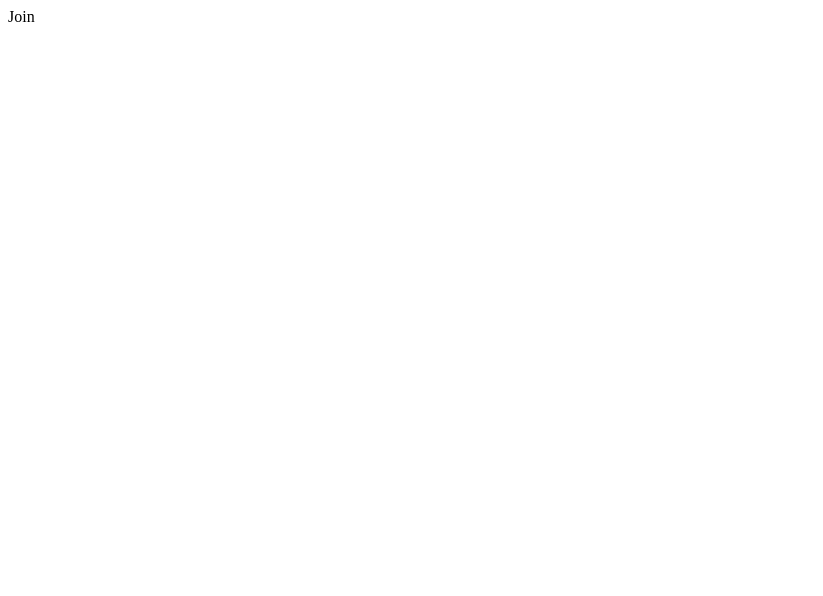
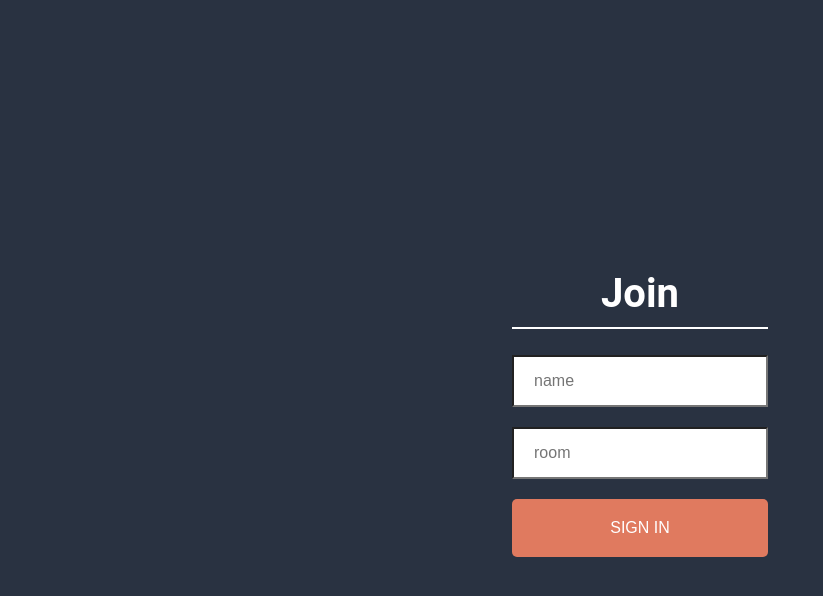
Before and after one commit to rishabh0211/chat-app, a React (Create React App) app: page / in a window 1280 px wide. Shown: the top 596 px of the page, without its empty margins (0-823 px from the left). Built offline with nearby package versions, Linux system fonts and the light colour scheme.

Commit message:
join page

```diff
--- a/src/components/Join/Join.css
+++ b/src/components/Join/Join.css
@@ -0,0 +1,75 @@
+html,
+body {
+  font-family: 'Roboto', sans-serif;
+  padding: 0;
+  margin: 0;
+}
+
+input {
+  outline: none;
+}
+
+#root {
+  height: 100vh;
+}
+
+* {
+  box-sizing: border-box;
+}
+
+.joinOuterContainer {
+  display: flex;
+  justify-content: center;
+  text-align: center;
+  height: 100vh;
+  align-items: center;
+  background-color: #293241;
+}
+
+.joinInnerContainer {
+  width: 20%;
+}
+
+.joinInput {
+  border-radius: 0;
+  padding: 15px 20px;
+  width: 100%;
+}
+
+.heading {
+  color: white;
+  font-size: 2.5em;
+  padding-bottom: 10px;
+  border-bottom: 2px solid white;
+}
+
+.button {
+  color: #fff !important;
+  text-transform: uppercase;
+  text-decoration: none;
+  background: #e07a5f;
+  padding: 20px;
+  border-radius: 5px;
+  display: inline-block;
+  border: none;
+  width: 100%;
+  cursor: pointer;
+}
+
+.mt-20 {
+  margin-top: 20px;
+}
+
+@media (min-width: 320px) and (max-width: 480px) {
+  .joinOuterContainer {
+    height: 100%;
+  }
+
+  .joinInnerContainer {
+    width: 90%;
+  }
+}
+
+button:focus {
+  outline: 0;
+}
--- a/src/components/Join/Join.js
+++ b/src/components/Join/Join.js
@@ -1,9 +1,34 @@
-import React from 'react'
+import React, { useState } from 'react';
+import { Link } from "react-router-dom";
+import "./Join.css";
 
 const Join = () => {
+
+  const [name, setName] = useState('');
+  const [room, setRoom] = useState('');
+
   return (
-    <div>
-      Join
+    <div className="joinOuterContainer">
+      <div className="joinInnerContainer">
+        <h1 className="heading">Join</h1>
+        <div>
+          <input
+            type="text"
+            className="joinInput"
+            placeholder="name"
+            onChange={e => setName(e.target.value)} />
+        </div>
+        <div>
+          <input
+            type="text"
+            className="joinInput mt-20"
+            placeholder="room"
+            onChange={e => setRoom(e.target.value)} />
+        </div>
+        <Link onClick={e => (!name || !room) ? e.preventDefault() : null} to={`/chat?name=${name}&room=${room}`}>
+          <button className="button mt-20" type="submit">Sign in</button>
+        </Link>
+      </div>
     </div>
   )
 }
```
